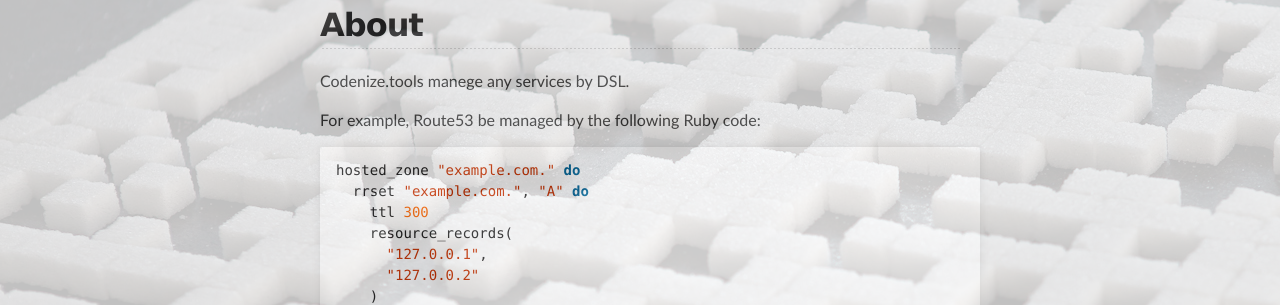
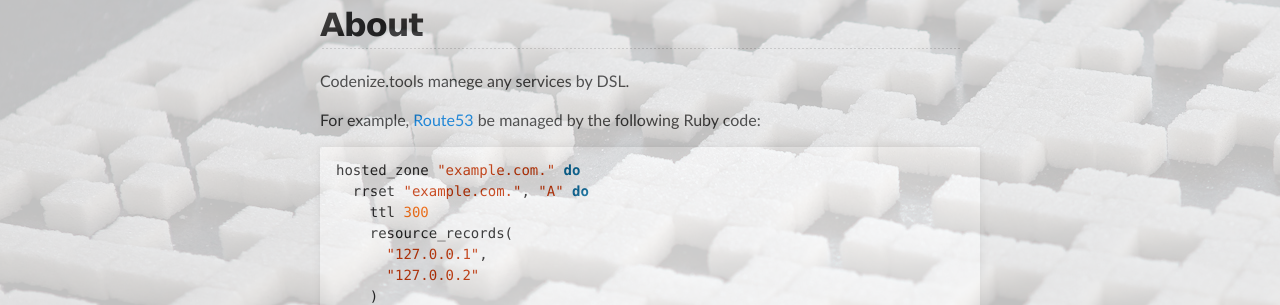
Before and after one commit to codenize-tools/codenize.tools, a Jekyll site: the page built from index.md, in a window 1280 px wide. Shown: the part 219-524 px from the top of the page. Built offline with Jekyll 4.4.1, drawn with Linux system fonts in a browser that asks for light colours; part of the change alters nothing that is shown.

Commit message:
Add link

```diff
--- a/index.md
+++ b/index.md
@@ -5,7 +5,7 @@ layout: default
 ## About
 Codenize.tools manege any services by DSL.
 
-For example, Route53 be managed by the following Ruby code:
+For example, [Route53](http://aws.amazon.com/route53/) be managed by the following Ruby code:
 
 {% highlight ruby %}
 hosted_zone "example.com." do
```
